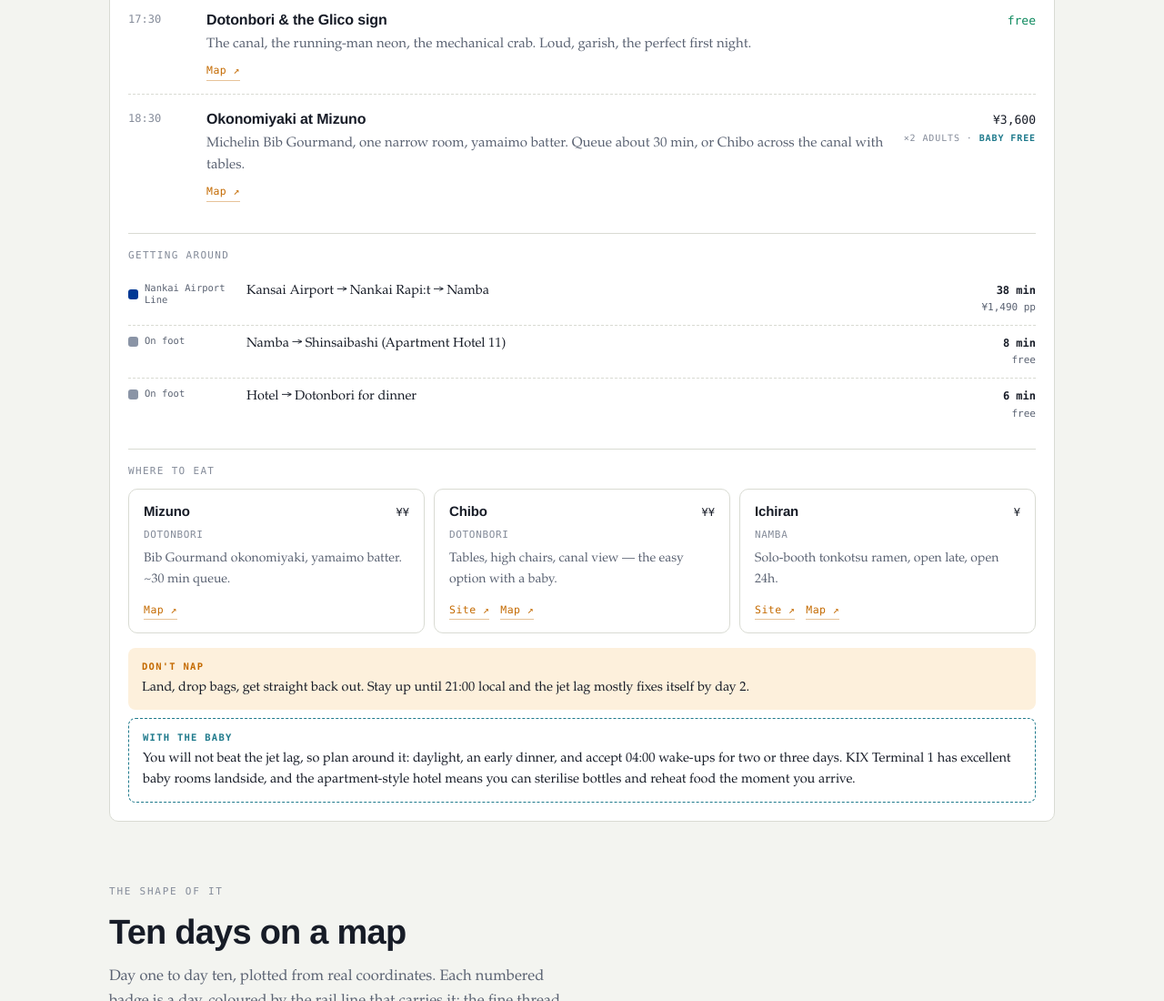
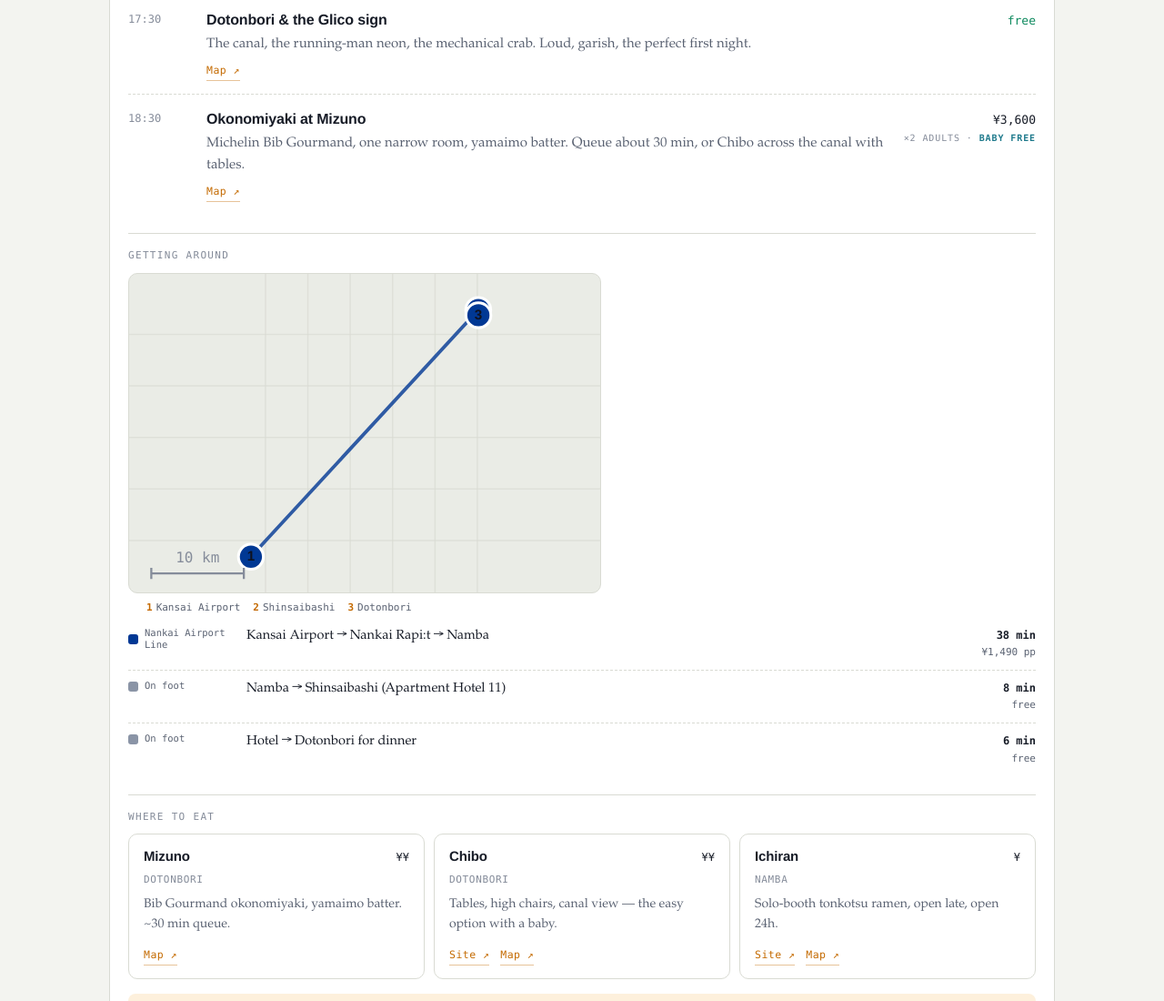
Before and after one commit to markipa/japan-2026, a plain HTML site: page index.html in a window 1280 px wide. Shown: the part 1935-3035 px from the top of the page at 91% size. Drawn offline with Linux system fonts and the light colour scheme.

Commit message:
Add a small route map to each day's Getting Around
Draw a per-day mini map from the day's real coordinates — stops plotted in
order, joined in the line colour, with a scale bar and a numbered key that
matches the transport legs below. Same offline, no-tile approach as the main
diagrams, so it renders everywhere including under a strict CSP.

Co-Authored-By: Claude Opus 4.8 <noreply@anthropic.com>

```diff
--- a/index.html
+++ b/index.html
@@ -211,12 +211,18 @@
   .got{font-family:var(--f-data);font-size:11px;color:var(--tx-2);white-space:nowrap;text-align:right}
   .got b{display:block;color:var(--tx);font-size:12px}
   .eatgrid{display:grid;grid-template-columns:repeat(auto-fit,minmax(210px,1fr));gap:10px;padding:0 20px}
+  .gomap{margin:0 20px 2px}
+  .mapSvg.mini{width:100%;max-width:520px;background:var(--surface-2);border:1px solid var(--line);border-radius:10px}
+  .gomapkey{display:flex;flex-wrap:wrap;gap:4px 14px;margin:7px 20px 2px;font-family:var(--f-data);font-size:11px;color:var(--tx-2)}
+  .gomapkey span{white-space:nowrap}
+  .gomapkey b{color:var(--accent);margin-right:4px}
   .tabpanel .dbody2{padding:0 0 20px}
   @media (max-width:640px){
     .goleg{grid-template-columns:1fr;gap:3px}
     .got{text-align:left}
-    .glance,.sect,.go,.eatgrid{margin-left:16px;margin-right:16px;padding-left:16px;padding-right:16px}
+    .glance,.sect,.go,.eatgrid,.gomap,.gomapkey{margin-left:16px;margin-right:16px;padding-left:16px;padding-right:16px}
     .go,.eatgrid{padding-left:16px;padding-right:16px}
+    .gomap,.gomapkey{padding-left:0;padding-right:0}
   }
 
   /* ---------- maps ---------- */
@@ -1436,7 +1442,7 @@
         <div class="sect">The plan</div>
         <div style="padding:0 20px">${stops}</div>
 
-        ${go?`<div class="sect">Getting around</div><ul class="go">${go}</ul>`:""}
+        ${go?`<div class="sect">Getting around</div><div class="gomap" data-day="${d.n}"></div><ul class="go">${go}</ul>`:""}
 
         ${eat?`<div class="sect">Where to eat</div><div class="eatgrid">${eat}</div>`:""}
 
@@ -1777,6 +1783,44 @@
   renderMaps();
   if (narrowQuery.addEventListener) narrowQuery.addEventListener("change", renderMaps);
   else if (narrowQuery.addListener) narrowQuery.addListener(renderMaps);
+
+  // ---- a small route map for each day's Getting Around ----
+  // Same offline, coordinate-drawn approach as the diagrams above: the day's stops plotted in
+  // order and joined in the line colour, with a numbered key. No tiles, works everywhere.
+  function miniMap(n){
+    const pad = 26;
+    const pts = PLACES[n].pts;
+    const coords = pts.map(p=>[p[1],p[2]]);
+    const fit = fitCanvas(coords, 520, pad, 150, 230), W = fit.W, H = fit.H;
+    const P = projector(coords, W, H, pad);
+    const col = L[days.find(d=>d.n===n).line].c;
+    const xy = pts.map(p=>P(p[1],p[2]));
+    const line = xy.map(p=>p.map(v=>v.toFixed(1)).join(",")).join(" ");
+    const sb = scaleBar(P, 120);
+    const dots = pts.map((p,i)=>{
+      const [x,y] = xy[i];
+      return `<g class="mk"><title>${p[0]}</title>
+        <circle cx="${x.toFixed(1)}" cy="${y.toFixed(1)}" r="9" fill="${col}" stroke="var(--surface)" stroke-width="2"/>
+        <text x="${x.toFixed(1)}" y="${(y+3).toFixed(1)}" text-anchor="middle" class="badge" style="font-size:10px">${i+1}</text></g>`;
+    }).join("");
+    return `<svg class="mapSvg mini" viewBox="0 0 ${W} ${H}" role="img"
+        aria-label="Route map for day ${n}: ${PLACES[n].area}" xmlns="http://www.w3.org/2000/svg">
+      ${graticule(P,W,H)}
+      <polyline points="${line}" fill="none" stroke="${col}" stroke-width="2.5"
+        stroke-linejoin="round" stroke-linecap="round" opacity=".8"/>
+      ${dots}
+      <g class="scaleG" transform="translate(${pad-10},${H-14})">
+        <line x1="0" y1="0" x2="${sb.px.toFixed(1)}" y2="0"/>
+        <line x1="0" y1="-4" x2="0" y2="4"/><line x1="${sb.px.toFixed(1)}" y1="-4" x2="${sb.px.toFixed(1)}" y2="4"/>
+        <text x="${(sb.px/2).toFixed(1)}" y="-8" text-anchor="middle">${sb.km} km</text>
+      </g>
+    </svg>
+    <div class="gomapkey">${pts.map((p,i)=>`<span><b>${i+1}</b>${p[0]}</span>`).join("")}</div>`;
+  }
+  days.forEach(d=>{
+    const host = rail.querySelector('.gomap[data-day="'+d.n+'"]');
+    if (host && PLACES[d.n]) host.innerHTML = miniMap(d.n);
+  });
 
   // ---------- photographs ----------
   // Freely-licensed photographs from Wikimedia Commons, layered over the drawn
```
Also changed, not shown: japan-10-day.html (+46 -2 lines).
